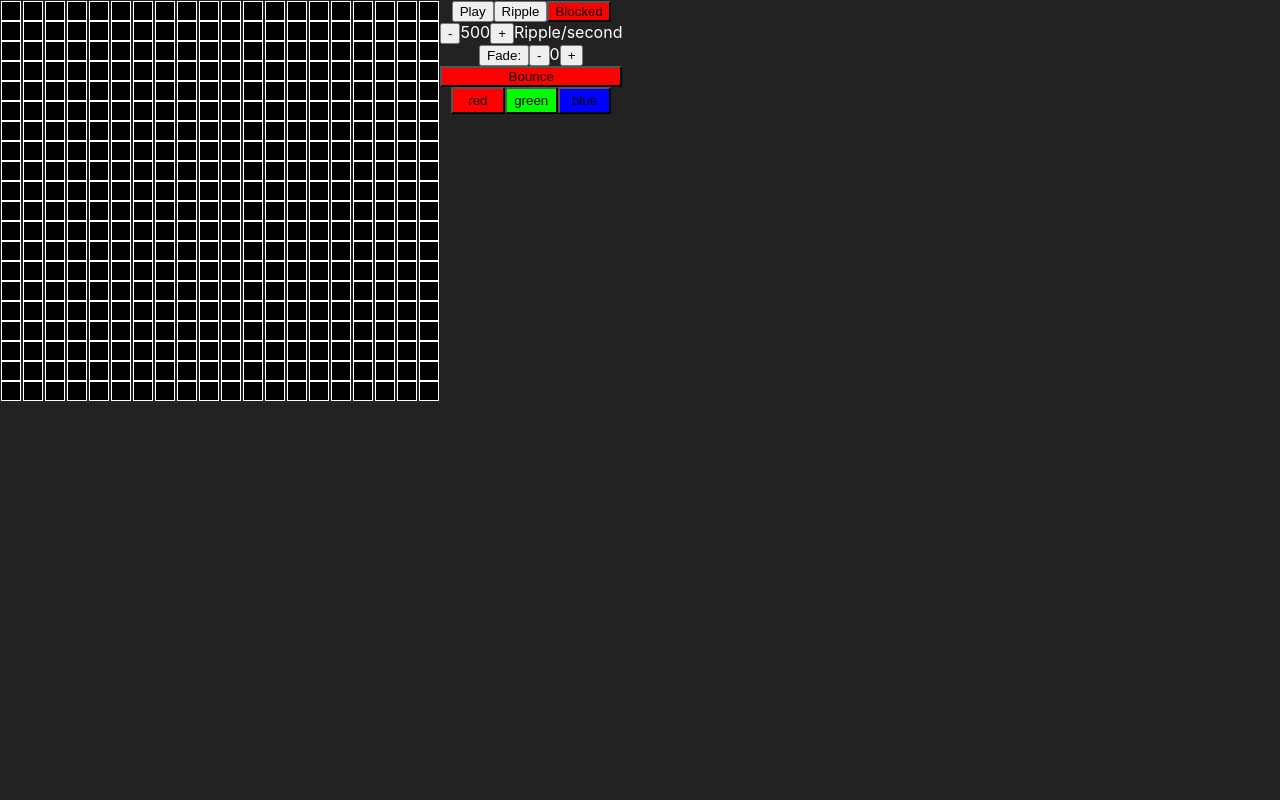
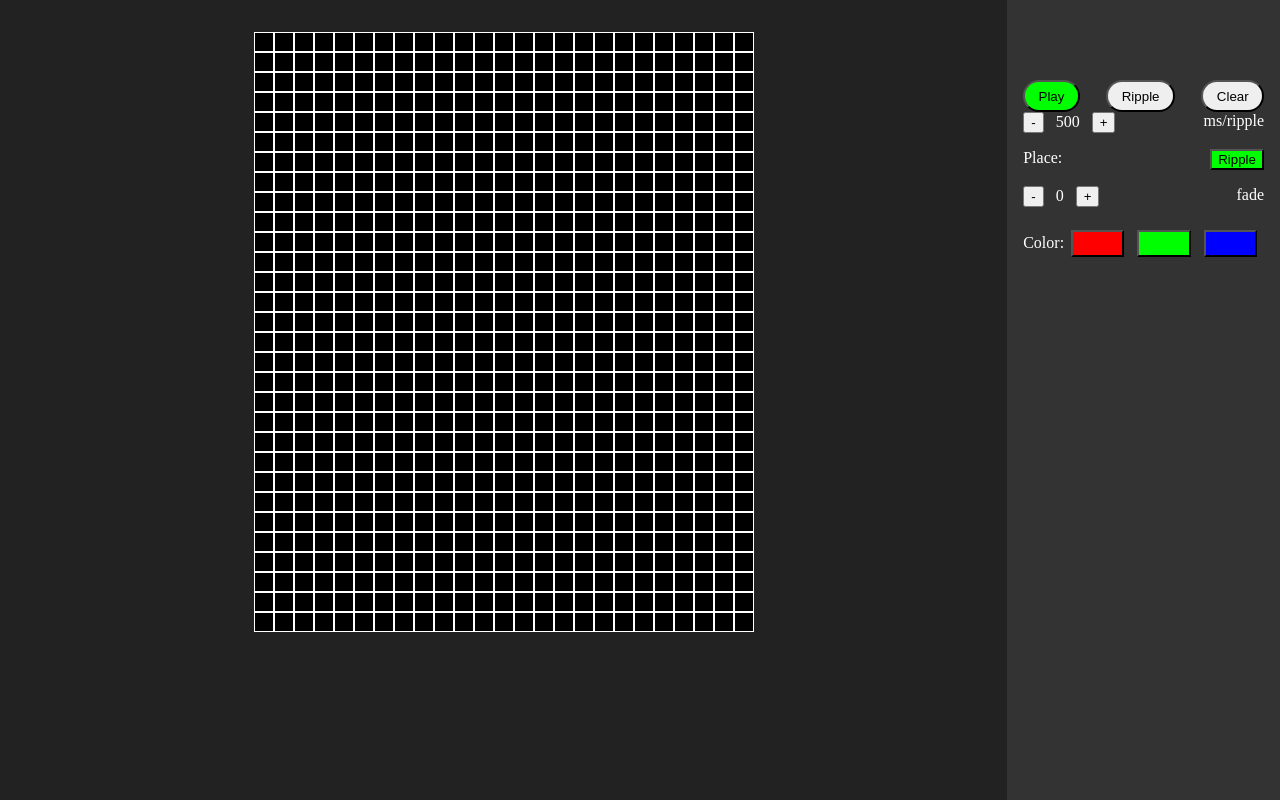
Before and after one commit to BigFlexLiu/rippleJS, a React (Create React App) app: page / in a window 1280 px wide. Built offline with nearby package versions, Linux system fonts and the light colour scheme.

Commit message:
Landscape css

```diff
--- a/src/App.css
+++ /dev/null
@@ -1,18 +0,0 @@
-body {
-  text-align: center;
-  background-color: #222;
-  color: black;
-}
-
-.grid {
-  width: 20px;
-  height: 20px;
-  border-radius: 0;
-  border: 1px solid white;
-  color: white;
-}
-
-.row {
-  display: block;
-  height: 20px;
-}
--- a/src/board.tsx
+++ b/src/board.tsx
@@ -1,4 +1,3 @@
-import "./App.css";
 import Grid from "./grid";
 
 interface BoardProps {
@@ -34,16 +33,17 @@ const Board = ({ boardData, addEffect, isBlocking, block }: BoardProps) => {
   }
 
   return (
-    <div>
+    <div style={{flexGrow: "1", marginTop: "2em"}}>
       <table
         cellSpacing={0}
         style={{
           borderCollapse: "collapse",
-          display: "block",
+          display: "flex",
+          justifyContent: "center",
           borderSpacing: 0,
         }}
       >
-        <tbody>{board}</tbody>
+        <tbody style={{textAlign: "center"}}>{board}</tbody>
       </table>
     </div>
   );
--- a/src/index.css
+++ b/src/index.css
@@ -1,11 +1,31 @@
-body {
+html, body {
+  min-height: 100vh;
   margin: 0;
   padding: 0;
-  font-family: -apple-system, BlinkMacSystemFont, 'Segoe UI', 'Roboto', 'Oxygen',
-    'Ubuntu', 'Cantarell', 'Fira Sans', 'Droid Sans', 'Helvetica Neue',
-    sans-serif;
-  -webkit-font-smoothing: antialiased;
-  -moz-osx-font-smoothing: grayscale;
+}
+
+body {
+  text-align: center;
+  background-color: #222;
+  color: black;
+}
+
+.grid {
+  width: 1.5em;
+  height: 1.5em;
+  border-radius: 0;
+  border: 1px solid white;
+  color: white;
+  display: block;
+}
+
+td {
+  padding: 0;
+  margin: 0;
+}
+
+.tool-bar > div{
+  margin: 1em
 }
 
 code {
@@ -15,4 +35,32 @@ code {
 
 p {
   color: white;
+  display: inline-block;
+  margin: 0;
 }
+
+.horizontal-spread {
+  display: flex;
+  justify-content: space-between;
+}
+
+.option-button {
+  padding:0.5em  1em;
+  margin: 0em;
+  cursor: pointer;
+}
+
+.play-button {
+  border-radius: 2em;
+}
+
+.toggle-button {
+  background-color: #0F0;
+  color: #000;
+  transition: background-color 0.3s ease;
+}
+
+.toggle-button.active {
+  background-color: #f00;
+  color: #FFF;
+}
--- a/src/simulator.tsx
+++ b/src/simulator.tsx
@@ -6,8 +6,8 @@ import ToolBar from "./toolBar";
 
 const Simulator = () => {
   const defaultColor = "#000000";
-  const numRows = 20;
-  const rowLength = 20;
+  const [numRows, setNumRows] = useState(document.documentElement.clientHeight / 20 - 10);
+  const [rowLength, setRowLength] = useState(document.documentElement.clientWidth * 0.70 / 20 - 20);
   // MPR for milisecond per ripple
   const minMPR = 100;
   const maxMPR = 1000;
@@ -21,8 +21,23 @@ const Simulator = () => {
   const [playTimout, setPlayTimout] = useState<NodeJS.Timeout>();
   const [isBlocking, setIsBlocking] = useState(false);
 
+  useEffect(() => {
+    const handleResize = () => {
+      setNumRows(document.documentElement.clientHeight / 20 - 10);
+      setRowLength(document.documentElement.clientWidth * 0.70 / 20 - 20);
+    };
+    window.addEventListener("resize", handleResize);
+    return () => {
+      window.removeEventListener("resize", handleResize);
+    };
+  }, []);
+
   // Set up
   useEffect(() => {
+    makeBoard();
+  }, [numRows, rowLength]);
+
+  const makeBoard = () => {
     const newBoardData = [];
     // Populate board and board data
     for (let i = 0; i < numRows; i++) {
@@ -45,19 +60,32 @@ const Simulator = () => {
     }
 
     setBoardData(newBoardData);
-  }, []);
+  };
 
   const play = () => {
-    if (playTimout) {
-      clearInterval(playTimout);
-      setPlayTimout(undefined);
-    } else {
+    if (!ripples.size) {
+      return;
+    }
+    if (!pause()) {
       setPlayTimout(setInterval(tick, msPerRipple));
     }
   };
 
+  const pause = () => {
+    if (playTimout) {
+      clearInterval(playTimout);
+      setPlayTimout(undefined);
+      return true;
+    }
+    return false;
+  };
+
   useEffect(() => {
-    if (playTimout) {
+    if (!ripples.size) {
+      pause();
+      return;
+    }
+    if (playTimout && ripples.size) {
       clearInterval(playTimout);
       setPlayTimout(setInterval(tick, msPerRipple));
     }
@@ -101,7 +129,7 @@ const Simulator = () => {
   const updateRipple = (
     color = rippleConfig.color,
     fade = rippleConfig.fade,
-    bounce = rippleConfig.bounce,
+    bounce = rippleConfig.bounce
   ) => {
     const newRippleConfig = rippleConfig.clone();
     newRippleConfig.color = color;
@@ -119,25 +147,37 @@ const Simulator = () => {
 
   const toggleBlock = () => {
     setIsBlocking(!isBlocking);
-  }
+  };
 
   const block = (x: number, y: number) => {
     boardData[x][y].isBlocked = !boardData[x][y].isBlocked;
     setBoardData(boardData.slice());
-  }
+  };
+
+  const clear = () => {
+    makeBoard();
+    setRipples(new Set());
+  };
 
   return (
-    <div style={{display: "flex", flexDirection:"row"}}>
-      <Board boardData={boardData} addEffect={addEffect} isBlocking={isBlocking} block={block}></Board>
+    <div style={{ display: "flex", flexDirection: "row" }}>
+      <Board
+        boardData={boardData}
+        addEffect={addEffect}
+        isBlocking={isBlocking}
+        block={block}
+      ></Board>
       <ToolBar
         tick={tick}
         ripple={rippleConfig}
         updateRipple={updateRipple}
         msPerRipple={msPerRipple}
         updateMPR={updateMPR}
+        isPlaying={playTimout !== undefined}
         play={play}
         isBlocking={isBlocking}
         toggleBlocking={toggleBlock}
+        onClear={clear}
       ></ToolBar>
     </div>
   );
--- a/src/toolBar.tsx
+++ b/src/toolBar.tsx
@@ -12,9 +12,11 @@ interface ToolBarProps {
   ) => void;
   msPerRipple: number;
   updateMPR: (newTPS: number) => void;
+  isPlaying: boolean;
   play: () => void;
   isBlocking: boolean;
   toggleBlocking: () => void;
+  onClear: () => void;
 }
 
 const ToolBar = ({
@@ -23,12 +25,12 @@ const ToolBar = ({
   updateRipple,
   msPerRipple,
   updateMPR,
+  isPlaying,
   play,
   isBlocking,
   toggleBlocking,
+  onClear,
 }: ToolBarProps) => {
-  const inactiveColor = "#FF0000";
-  const activeColor = "#00FF00";
   const colorChoices = new Map([
     ["red", "#FF0000"],
     ["green", "#00FF00"],
@@ -36,29 +38,46 @@ const ToolBar = ({
   ]);
 
   return (
-    <div className="tool-bar">
-      <div className="play-option">
-        <button onClick={play}>Play</button>
-        <button onClick={tick}>Ripple</button>
-
+    <div
+      className="tool-bar"
+      style={{ float: "right", backgroundColor: "#333", minHeight: "100vh", maxWidth: "30vw", minWidth: "15em"}}
+    >
+      <div className="play-option" style={{ marginTop: "5em" }}>
+        <div className="horizontal-spread" style={{ margin: "0" }}>
           <button
-          style={{
-            backgroundColor: `${isBlocking ? activeColor : inactiveColor}`,
-          }}
-          onClick={() => toggleBlocking()}
-        >
-          Blocked
+            className={`option-button play-button toggle-button ${
+              isPlaying ? "active" : ""
+            }`}
+            onClick={play}
+          >{`${isPlaying ? "Pause" : "Play"}`}</button>
+          <button className="option-button play-button" onClick={tick}>
+            Ripple
           </button>
-        <div>
+          <button className="option-button play-button" onClick={onClear}>
+            Clear
+          </button>
+        </div>
+        <div style={{ display: "flex", justifyContent: "space-between" }}>
+          <div style={{ margin: 0, padding: 0 }}>
             <button onClick={() => updateMPR(msPerRipple - 100)}>-</button>
-          <p style={{ display: "inline" }}>{msPerRipple}</p>
+            <p style={{ minWidth: "3em" }}>{msPerRipple}</p>
             <button onClick={() => updateMPR(msPerRipple + 100)}>+</button>
-          <p style={{ display: "inline" }}>Ripple/second</p>
+          </div>
+          <p>ms/ripple</p>
         </div>
       </div>
 
-      <div className="fade-option">
-        <button>Fade: </button>
+      <div className="horizontal-spread">
+        <p>Place:</p>
+        <button
+          className={`toggle-button ${isBlocking ? "active" : ""}`}
+          onClick={() => toggleBlocking()}
+        >
+          {`${isBlocking ? "Block" : "Ripple"}`}
+        </button>
+      </div>
+      <div className="fade-option horizontal-spread">
+        <div>
           <button
             onClick={() =>
               updateRipple(
@@ -70,7 +89,7 @@ const ToolBar = ({
           >
             -
           </button>
-        <p style={{ display: "inline" }}>{ripple.fade}</p>
+          <p style={{ minWidth: "2em" }}>{ripple.fade}</p>
           <button
             onClick={() =>
               updateRipple(
@@ -83,8 +102,10 @@ const ToolBar = ({
             +
           </button>
         </div>
+        <p>fade</p>
+      </div>
       <div style={{ display: "flex", flexDirection: "column" }}>
-        <button
+        {/* <button
           onClick={() =>
             updateRipple(ripple.color, ripple.fade, !ripple.bounce)
           }
@@ -93,18 +114,19 @@ const ToolBar = ({
           }}
         >
           Bounce
-        </button>
-        <div className="color-pallet" style={{ display: "block" }}>
+        </button> */}
+        <div className="color-pallet" style={{ display: "flex", justifyContent: "center", alignItems: "center"}}>
+          <p style={{textAlign: "center"}}>Color: </p>
           {Array.from(colorChoices).map(([name, hexCode]) => (
             <button
               style={{
                 width: "4em",
                 height: "2em",
+                margin: "0.5em",
                 backgroundColor: `${hexCode}`,
               }}
               onClick={() => updateRipple(stringToColor(hexCode))}
             >
-              {name}
             </button>
           ))}
         </div>
```
Lines whose indentation alone changed are shown as unchanged.
